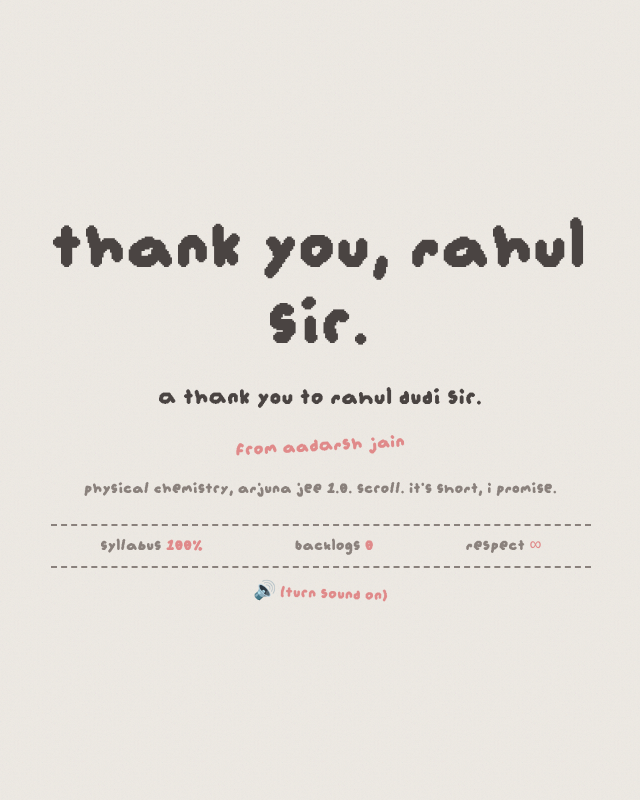
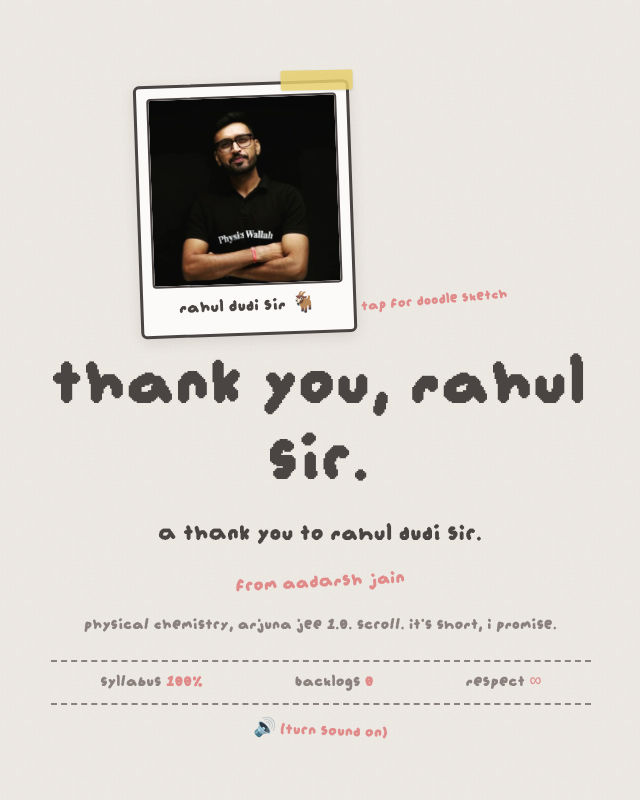
Before and after one commit to AadarshJain007/thankyou, a plain HTML site: page index.html in a window 1280 px wide. Shown: the top 800 px of the page, without its empty margins (319-959 px from the left). Drawn offline with Linux system fonts and the light colour scheme.

Commit message:
Add Rahul Dudi Sir photo and hand-drawn doodle polaroid card at top

```diff
--- a/index.html
+++ b/index.html
@@ -206,6 +206,60 @@ h2 {
   user-select: none;
 }
 
+/* Polaroid Photo / Doodle Card */
+.polaroid-wrap {
+  position: relative;
+  display: inline-block;
+  margin: 0 auto 16px;
+  transform: rotate(-2deg);
+  transition: transform 0.25s ease;
+  user-select: none;
+}
+
+.polaroid-wrap:active {
+  transform: scale(0.97) rotate(0deg);
+}
+
+.washi-tape {
+  position: absolute;
+  top: -10px;
+  left: 50%;
+  transform: translateX(-50%) rotate(1deg);
+  width: 72px;
+  height: 20px;
+  background: var(--yellow);
+  opacity: 0.85;
+  box-shadow: 0 1px 3px rgba(0,0,0,0.12);
+  z-index: 2;
+  border-radius: 2px;
+}
+
+.polaroid-frame {
+  background: #fbfaf8;
+  border: 3.5px solid var(--ink);
+  border-radius: 6px;
+  padding: 10px 10px 12px;
+  box-shadow: 0 4px 14px rgba(74, 68, 66, 0.12);
+  display: inline-block;
+}
+
+.polaroid-img {
+  width: min(190px, 56vw);
+  height: min(190px, 56vw);
+  object-fit: cover;
+  border-radius: 4px;
+  border: 2px solid var(--ink);
+  display: block;
+  transition: opacity 0.25s ease;
+}
+
+.polaroid-cap {
+  margin-top: 8px;
+  font-size: 1.25rem;
+  color: var(--ink);
+  font-family: 'augiepixel', monospace;
+}
+
 .two {
   display: flex;
   flex-direction: column;
@@ -372,6 +426,15 @@ h2 {
 
 <!-- SECTION 1: COVER -->
 <section class="sc">
+  <div class="polaroid-wrap tap" id="sir-photo-card" title="tap to toggle doodle style">
+    <div class="washi-tape"></div>
+    <div class="polaroid-frame">
+      <img id="sir-img" src="rahul-sir.jpg" alt="Rahul Dudi Sir" class="polaroid-img" />
+      <p class="polaroid-cap">rahul dudi sir 🐐</p>
+    </div>
+    <span class="note" style="margin-top:6px; font-size:1.05rem;" id="note-photo">tap for doodle sketch</span>
+  </div>
+
   <h1>thank you, rahul sir.</h1>
   <p class="say">a thank you to Rahul Dudi Sir.</p>
   <p class="by">from aadarsh jain</p>
@@ -629,6 +692,28 @@ h2 {
     tm = setTimeout(function(){ t.classList.remove('on'); }, 2600);
   }
 
+  var isDoodle = false;
+  var sirImg = $('#sir-img');
+  var photoCard = $('#sir-photo-card');
+  var notePhoto = $('#note-photo');
+
+  function togglePhotoDoodle() {
+    playTap();
+    isDoodle = !isDoodle;
+    if (sirImg) {
+      sirImg.style.opacity = '0';
+      setTimeout(function(){
+        sirImg.src = isDoodle ? 'rahul-sir-doodle.png' : 'rahul-sir.jpg';
+        sirImg.style.opacity = '1';
+      }, 150);
+    }
+    if (notePhoto) {
+      notePhoto.textContent = isDoodle ? 'tap for real photo' : 'tap for doodle sketch';
+    }
+    say(isDoodle ? 'doodle mode on 🎨' : 'photo mode 📸');
+  }
+  if (photoCard) photoCard.onclick = togglePhotoDoodle;
+
   function tapMole() {
     playTap();
     say('i wasn’t listening here. my bad, sir.');
```
Also changed, not shown: thankyou.html (+85 -0 lines), rahul-sir-doodle.png (added), rahul-sir.jpg (added).
